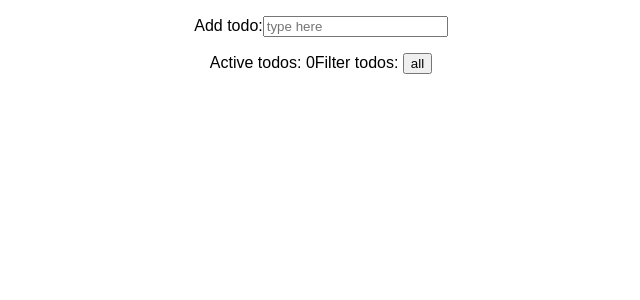
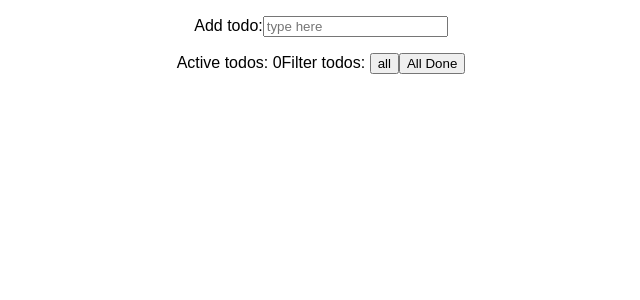
Before and after one commit to SamiJohannes/myTodo, a React app: page / in a window 1280 px wide. Shown: the top 300 px of the page, without its empty margins (319-959 px from the left). Built offline with nearby package versions, Linux system fonts and the light colour scheme.

Commit message:
feat: toggle all todos as done/undone

```diff
--- a/src/App.js
+++ b/src/App.js
@@ -35,7 +35,8 @@ class App extends React.Component {
         {
           todo: this.state.value,
           isDone: false,
-          key: new Date().toLocaleString()
+          key: new Date().toLocaleString(),
+          allDone: false
         }
       ]
     })
@@ -78,6 +79,25 @@ class App extends React.Component {
       const filterTodos = this.state.todos.filter(x => !x.isDone)
       this.setState({ todos: filterTodos })
     }
+    // handle toggle all
+    if (e.target.name === 'All Done') {
+      const alldone = this.state.todos.map(x => {
+        if (this.state.allDone) {
+          return {
+            todo: x.todo,
+            isDone: false,
+            key: x.key
+          }
+        } else {
+          return {
+            todo: x.todo,
+            isDone: true,
+            key: x.key
+          }
+        }
+      })
+      this.setState({ todos: alldone, allDone: !this.state.allDone })
+    }
   }
 
   render () {
@@ -113,6 +133,7 @@ class App extends React.Component {
           {'Filter todos: '}<Button name={this.state.display} onClick={this.handleClick} />
           {/* display delete all done button, if any there is any completed todos */}
           {todosDone.length ? <Button name='delete all done' onClick={this.handleClick} /> : null}
+          <Button name='All Done' onClick={this.handleClick} />
         </ActionBar>
         <ol type='I' id='display'>
           {/* filters todos according user selection */}
```
